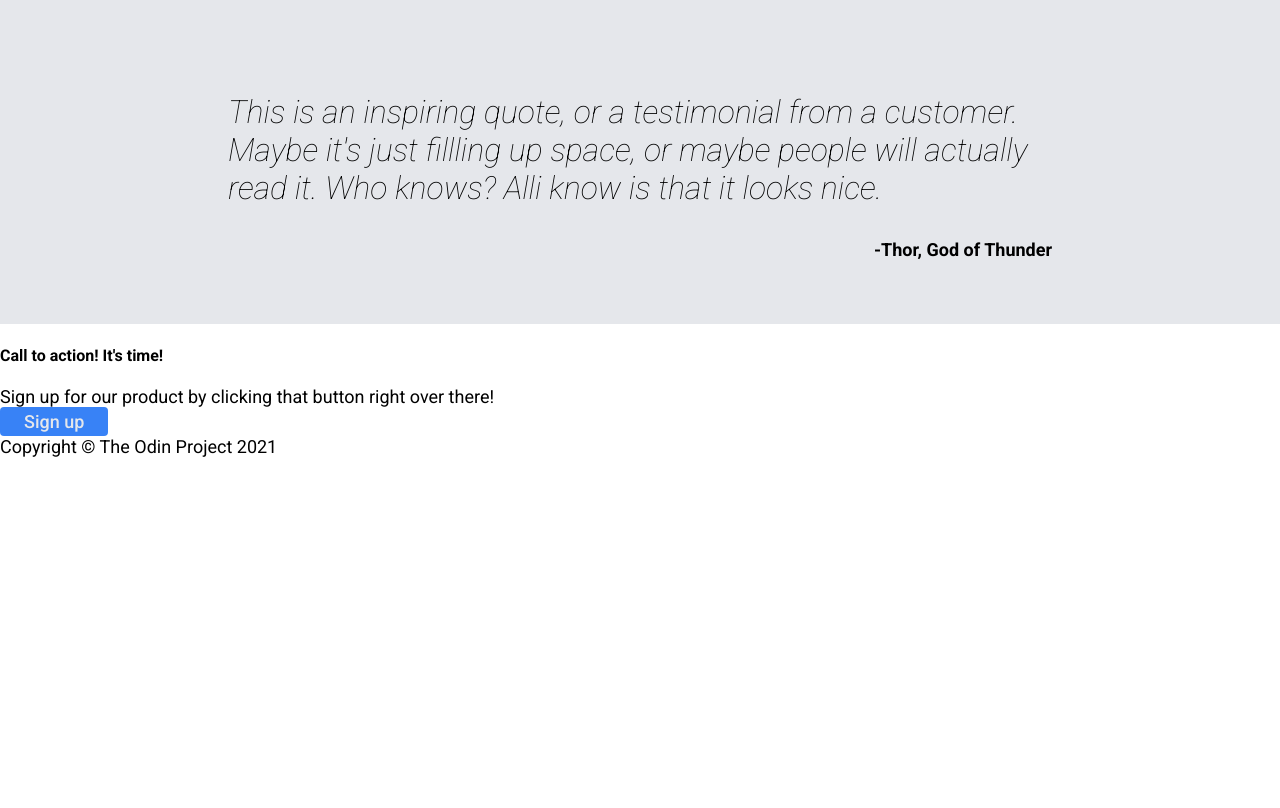
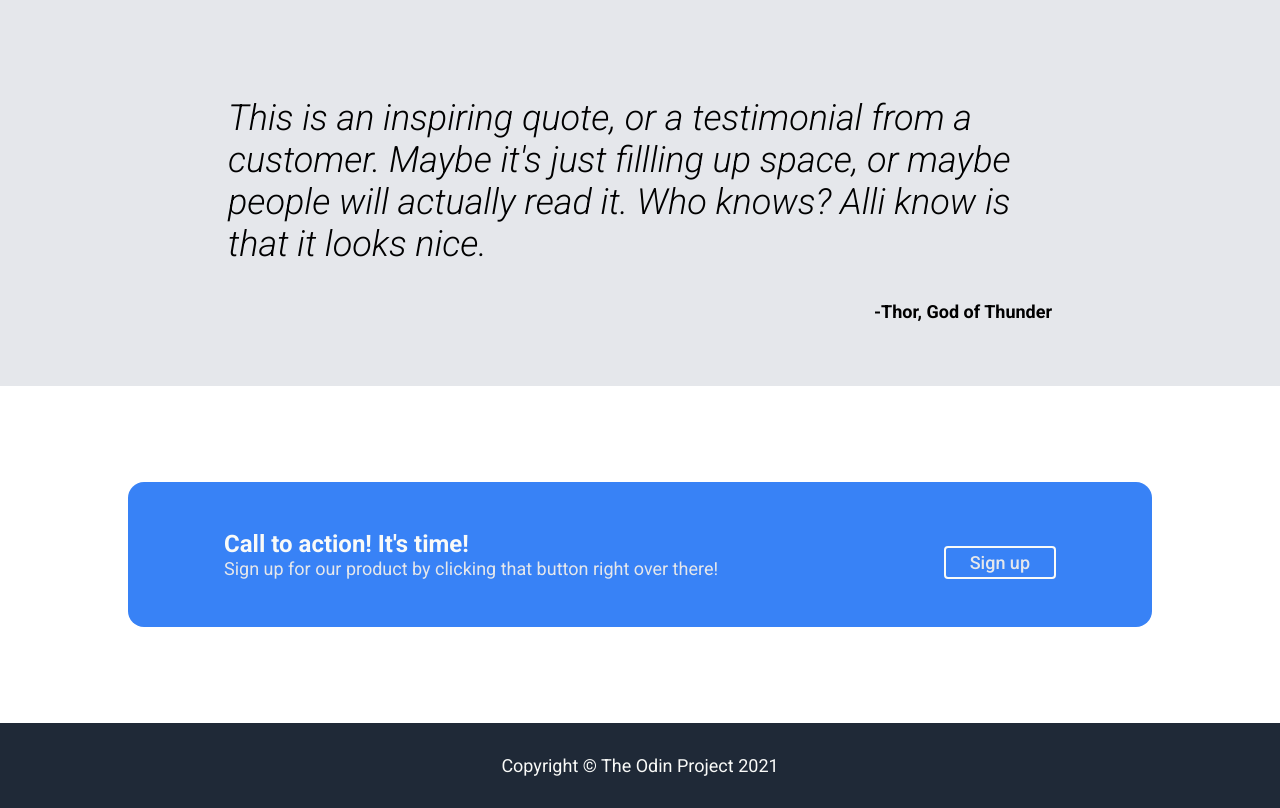
Before and after one commit to austin-tanksley/top-project-landingpage, a plain HTML site: page index.html in a window 1280 px wide. Shown: the part 997-1805 px from the top of the page. Before the commit the page ends 1454 px from the top, so only its background shows below. Drawn offline with Linux system fonts and the light colour scheme.

Commit message:
Completed

```diff
--- a/styles.css
+++ b/styles.css
@@ -154,11 +154,61 @@ h2 {
 }
 
 h3 {
-    font-size: 32px;
-    font-weight: 200;
+    font-size: 36px;
+    font-weight: 300;
     font-style: italic;
 }
 
 .quoted {
     font-weight: bold;
 }
+
+.cta {
+    display: flex;
+    justify-content: center;
+    align-items: center;
+    padding: 64px 0px;
+}
+
+.blue-box {
+    box-sizing: border-box;
+    max-width:  1024px;
+    display: flex;
+    justify-content: space-between;
+    align-items: flex-end;
+    background-color: #3882f6;
+    gap: 16px;
+    padding: 48px 96px;
+    flex-grow: 1;
+    border-radius: 16px;
+    margin: 32px;
+}
+
+.cta-left {
+    display: flex;
+    flex-direction: column;
+    color: #F9Faf8;
+}
+
+.blue-box button {
+    border:2px solid #F9Faf8;
+}
+
+h4 {
+    margin: 0px;
+    font-size: 24px;
+}
+
+.cta-left p {
+    color: #e5e7eb;
+    font-size: 18px;
+}
+
+
+.footer {
+    display: flex;
+    justify-content: center;
+    padding: 32px;
+    background-color: #1f2937;
+    color: #F9Faf8;
+}
```
